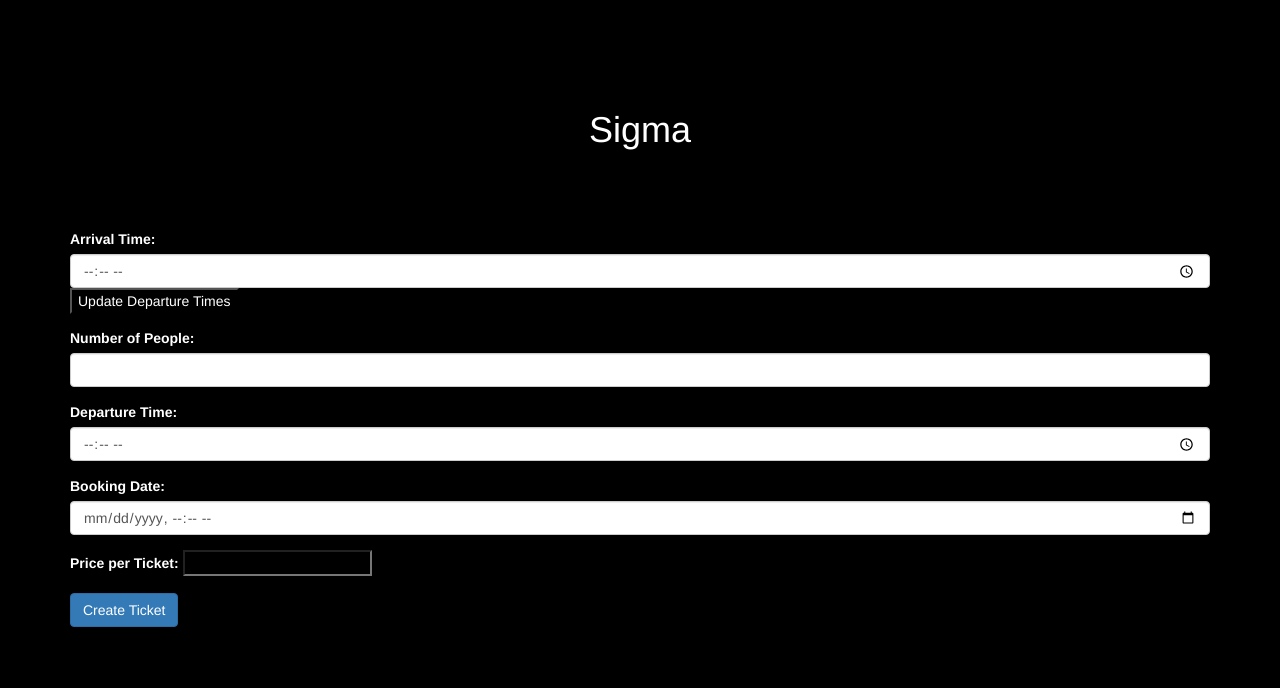
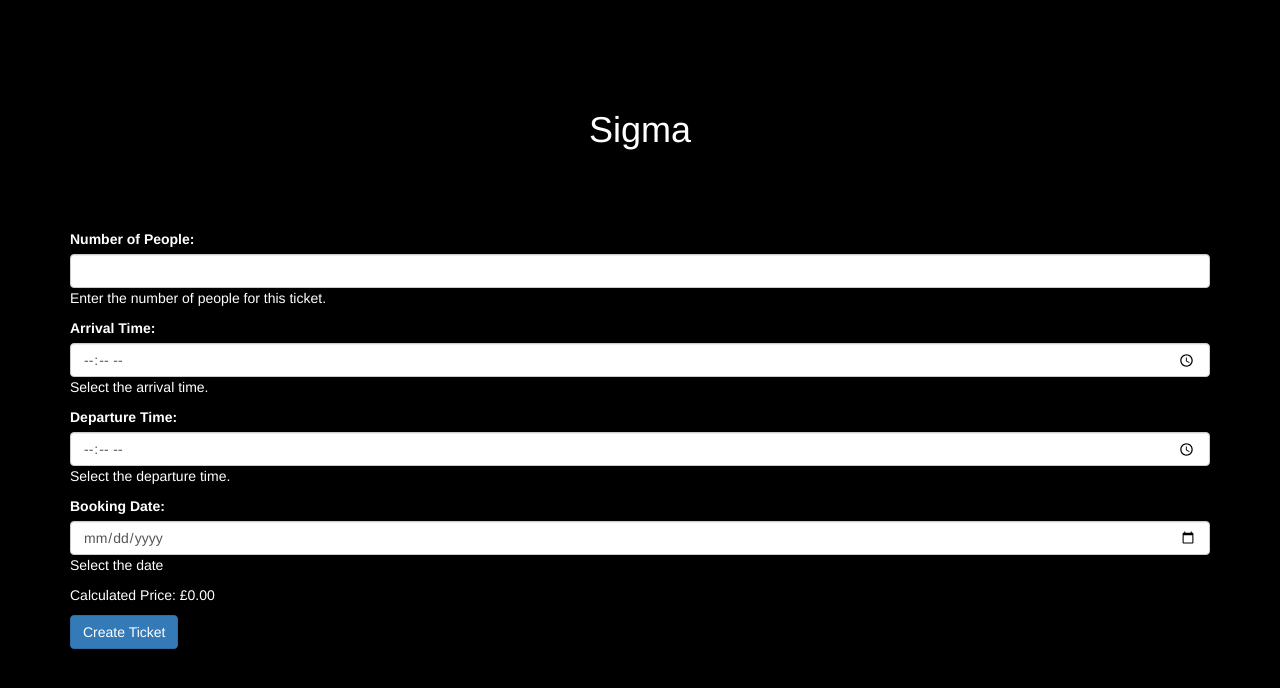
Before and after one commit to 160231700/NewDjangoProject, a Django app: page /ticket/ in a window 1280 px wide. Shown: the part 53-741 px from the top of the page. Run offline with Django 4.2, Linux system fonts and the light colour scheme; some libraries are stand-ins or nearby versions.

Commit message:
Add files via upload

```diff
--- a/dcrm/website/forms.py
+++ b/dcrm/website/forms.py
@@ -13,13 +13,15 @@ class TicketForm(forms.ModelForm):
     class Meta:
         model = Ticket #The model called on in models.py
         #Specify the fields
-        fields = ['Quantity', 'Arrival_Time', 'Departure_Time', 'Booking_Date', 'Price']
+        fields = ['Quantity', 'Arrival_Time', 'Departure_Time', 'Booking_Date', 'Price','User']
 
         widgets = {
             'Quantity': forms.NumberInput(attrs={'class': 'form-control'}),
             'Arrival_Time': forms.TimeInput(attrs={'class': 'form-control', 'type': 'time'}),
             'Departure_Time': forms.TimeInput(attrs={'class': 'form-control', 'type': 'time'}),
-            'Booking_Date': forms.DateTimeInput(attrs={'class': 'form-control', 'type': 'datetime-local'}),
+            'Booking_Date': forms.DateInput(attrs={'class': 'form-control', 'type': 'date'}),
+            'Price' :forms.HiddenInput(attrs={'required':False}),
+            'User' :forms.HiddenInput(attrs={'required':False}),
 
         }
         #Labels will show up on the front-end. Descriptions for the user.
@@ -28,7 +30,6 @@ class TicketForm(forms.ModelForm):
             'Arrival_Time': 'Arrival Time',
             'Departure_Time': 'Departure Time',
             'Booking_Date': 'Booking Date',
-            'Price': 'Price per Ticket',
         }
 
         help_texts = {
--- a/dcrm/website/models.py
+++ b/dcrm/website/models.py
@@ -15,7 +15,7 @@ class Ticket(models.Model):
     #Time-related fields
     Arrival_Time = models.TimeField()
     Departure_Time = models.TimeField()
-    Booking_Date = models.DateTimeField()
+    Booking_Date = models.DateField()
 
 
-    Price = models.DecimalField(max_digits=10, decimal_places=2) # NN,NNN,NNN.NN   10 digits. 2dp.
+    Price = models.DecimalField(max_digits=10, decimal_places=2,default=0) # NN,NNN,NNN.NN   10 digits. 2dp.
--- a/dcrm/website/templates/website/ticket.html
+++ b/dcrm/website/templates/website/ticket.html
@@ -3,13 +3,9 @@
 
 <h1> Sigma </h1>
 
-<form method="get" id="arrival-time-form">
-    {{ form.Arrival_Time.label_tag }} {{ form.Arrival_Time }}
-    <button type="submit">Update Departure Times</button>
-</form>
-
-<form method="post">
-    {% csrf_token %}  {% if form.errors %}
+<form method="post" id="ticket-form">
+    {% csrf_token %}
+    {% if form.errors %}
         <div class="alert alert-danger">
             Please correct the errors below:
             <ul>
@@ -21,6 +17,11 @@
             </ul>
         </div>
     {% endif %}
+
+    {{ form.as_p }}
+    {% comment %} <div class="form-group">
+        {{ form.Arrival_Time.label_tag }} {{ form.Arrival_Time }}
+    </div>
     <div class="form-group">
         {{ form.Quantity.label_tag }} {{ form.Quantity }}
     </div>
@@ -29,29 +30,110 @@
     </div>
     <div class="form-group">
         {{ form.Booking_Date.label_tag }} {{ form.Booking_Date }}
-    </div>
-    <div class="form-group">
-        {{ form.Price.label_tag }} {{ form.Price }}
-    </div>
+    </div> {% endcomment %}
+    {% comment %} <div class="form-group">
+        {{form.Price.label_tag}} {{form.Price}}
+    </div> {% endcomment %}
 
+    <p>Calculated Price: <span id="calculated-price">£0.00</span></p>
     <button type="submit" class="btn btn-primary">Create Ticket</button>
 </form>
+
+
 <script>
-    // JavaScript to update departure times via AJAX (Optional but recommended)
-    document.getElementById('arrival-time-form').addEventListener('submit', function(event) {
-        event.preventDefault(); // Prevent default form submission
-        const arrivalTime = document.getElementById('id_Arrival_Time').value; // Get the arrival time
-        // Use Fetch API or AJAX to send a GET request to the view with arrivalTime
-        fetch(`?Arrival_Time=${arrivalTime}`)
+    const arrivalTimeForm = document.getElementById('arrival-time-form');
+    const ticketForm = document.getElementById('ticket-form');
+
+    function attachEventListeners() {
+        const arrivalTimeSelect = document.getElementById('id_Arrival_Time');
+        const departureTimeSelect = document.getElementById('id_Departure_Time');
+        const bookingDateInput = document.getElementById('id_Booking_Date');
+        const quantityInput = document.getElementById('id_Quantity');
+        const calculatedPriceSpan = document.getElementById('calculated-price');
+
+        function calculateAndDisplayPrice() {
+            const arrivalTimeStr = arrivalTimeSelect.value;
+            const departureTimeStr = departureTimeSelect.value;
+            const quantity = parseInt(quantityInput.value) || 0;
+
+            if (arrivalTimeStr && departureTimeStr) {
+                //1970-01-01 is a standardised date for time calculations, not the actual date of the ticket.
+                const arrivalTime = new Date(`1970-01-01T${arrivalTimeStr}`);
+                const departureTime = new Date(`1970-01-01T${departureTimeStr}`);
+
+                if (departureTime <= arrivalTime) {
+                    alert("Departure time cannot be before arrival time.");
+                    departureTimeSelect.value = ""; // Reset departure time
+                    calculatedPriceSpan.textContent = '£0.00';
+                    return; // Stop further calculation
+                }
+
+                const diffInHours = Math.ceil((departureTime - arrivalTime) / (1000 * 60 * 60));
+                const price = diffInHours * 1.49 * quantity;
+                calculatedPriceSpan.textContent = `£${price.toFixed(2)}`;
+            } else {
+                calculatedPriceSpan.textContent = '£0.00';
+            }
+        }
+
+        function validateBookingDate() {
+            const bookingDateStr = bookingDateInput.value;
+            const bookingDate = new Date(bookingDateStr);
+            const now = new Date();
+
+            if (bookingDate <= now) {
+                alert("Booking date must be in the future.");
+                bookingDateInput.value = ""; // Reset booking date
+                return false; // Prevent form submission (if needed)
+            }
+            return true; // Allow form submission
+        }
+
+        if (arrivalTimeSelect) {
+            arrivalTimeSelect.addEventListener('change', calculateAndDisplayPrice);
+        }
+        if (departureTimeSelect) {
+            departureTimeSelect.addEventListener('change', calculateAndDisplayPrice);
+        }
+        if (quantityInput) {
+            quantityInput.addEventListener('change', calculateAndDisplayPrice);
+        }
+        if (bookingDateInput) {
+            bookingDateInput.addEventListener('change', validateBookingDate); // Validate on change
+        }
+
+        calculateAndDisplayPrice(); // Initial calculation
+    }
+
+    attachEventListeners();
+
+    // AJAX for Departure Times (using Booking Date)
+    arrivalTimeForm.addEventListener('submit', function(event) {
+        event.preventDefault();
+        const arrivalTime = document.getElementById('id_Arrival_Time').value;
+        const bookingDate = document.getElementById('id_Booking_Date').value;
+
+        fetch(`?Arrival_Time=${arrivalTime}&Booking_Date=${bookingDate}`)
             .then(response => response.text())
             .then(html => {
-                // Replace the form with the updated form from the server
                 const newForm = document.createElement('div');
                 newForm.innerHTML = html;
-                document.querySelector('form').replaceWith(newForm.querySelector('form'));
+                document.querySelector('#ticket-form').replaceWith(newForm.querySelector('#ticket-form'));
+                attachEventListeners(); // Re-attach listeners
             });
     });
+
+    ticketForm.addEventListener('submit', function(event) {
+        if (!validateBookingDate()) { // Validate before submit
+            event.preventDefault(); // Prevent form submission if invalid
+        }
+    });
+
 </script>
+    <script src="https://code.jquery.com/jquery-3.5.1.slim.min.js"></script>
+<script src="https://cdn.jsdelivr.net/npm/@popperjs/core@2.9.3/dist/umd/popper.min.js"></script>
+<script src="https://stackpath.bootstrapcdn.com/bootstrap/4.5.2/js/bootstrap.min.js"></script>
+
 
 <script src="https://code.jquery.com/jquery-3.5.1.slim.min.js"></script>
 <script src="https://cdn.jsdelivr.net/npm/@popperjs/core@2.9.3/dist/umd/popper.min.js"></script>
--- a/dcrm/website/views.py
+++ b/dcrm/website/views.py
@@ -3,6 +3,7 @@ from django.contrib.auth.models import User
 from django.contrib.auth.decorators import login_required
 from django.shortcuts import redirect, render
 from django.urls import reverse
+from .models import Ticket
 from .forms import CustomUserCreationForm, TicketForm
 from datetime import time, timedelta, datetime, date
 
@@ -28,31 +29,28 @@ def dashboard(request):
     return render(request, "website/dashboard.html")
 
 def ticket(request):
+    print("Ticket accessed")
     if request.method == 'POST':
-        form = TicketForm(request.POST)
+        print("Post method")
+        print(request.POST.get('Arrival_Time'))
+
+        updated_request = request.POST.copy()
+        updated_request.update({'User':request.user})
+        form = TicketForm(updated_request)
         if form.is_valid():
+            print("Form is valid")
             ticket = form.save(commit=False)
-            ticket.User = request.User
             arrival_time = form.cleaned_data['Arrival_Time']
             departure_time = form.cleaned_data['Departure_Time']
             ticket.Price = calculate_price(arrival_time, departure_time)
             ticket.save()
-            return redirect('ticket_success')
+            print("Redirecting")
+            return redirect(reverse('index'))
+        else:
+            print(form.errors)
     else:
-        form = TicketForm()
-        if 'Arrival_Time' in request.GET: # Check if Arrival Time is set
-            arrival_time_str = request.GET.get('Arrival_Time')
-            try:
-                arrival_time = time.fromisoformat(arrival_time_str)
-                departure_times = []
-                for i in range(1, 13): # Generate up to 12 hours ahead
-                    departure_time = (datetime.combine(date.today(), arrival_time) + timedelta(hours=i)).time()
-                    departure_times.append((departure_time, departure_time.strftime('%H:%M'))) # Format for display
-                form.fields['Departure_Time'].choices = departure_times
-            except ValueError:
-                # Handle invalid arrival time format
-                pass
-        return render(request, 'website/ticket.html', {'form': form})
+        form = TicketForm()  # Just create the empty form
+    return render(request, 'website/ticket.html', {'form': form})
 
 # Views for the registration/ template
 
```
Also changed, not shown: dcrm/db.sqlite3, dcrm/website/migrations/0002_alter_ticket_booking_date.py (added), dcrm/website/migrations/0003_alter_ticket_price.py (added).
